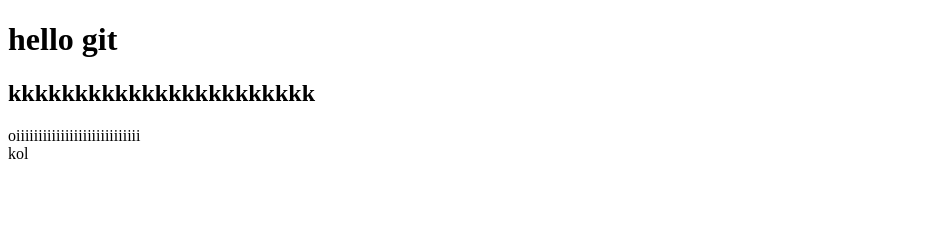
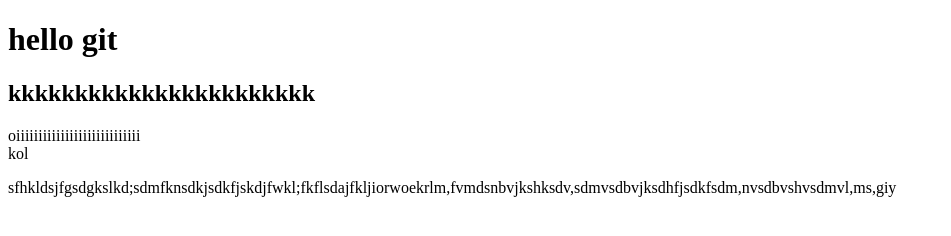
Before and after one commit to mhmdjamal/frontend2, a plain HTML site: page index.html in a window 1280 px wide. Shown: the whole page, without its empty margins (0-951 px from the left). Drawn offline with Linux system fonts and the light colour scheme.

Commit message:
test test

```diff
--- a/index.html
+++ b/index.html
@@ -11,5 +11,6 @@
     <h2>kkkkkkkkkkkkkkkkkkkkkkk</h2>
     oiiiiiiiiiiiiiiiiiiiiiiiiiiii
     <div>kol </div>
+    <p> sfhkldsjfgsdgkslkd;sdmfknsdkjsdkfjskdjfwkl;fkflsdajfkljiorwoekrlm,fvmdsnbvjkshksdv,sdmvsdbvjksdhfjsdkfsdm,nvsdbvshvsdmvl,ms,giy</p>
 </body>
 </html>
```
